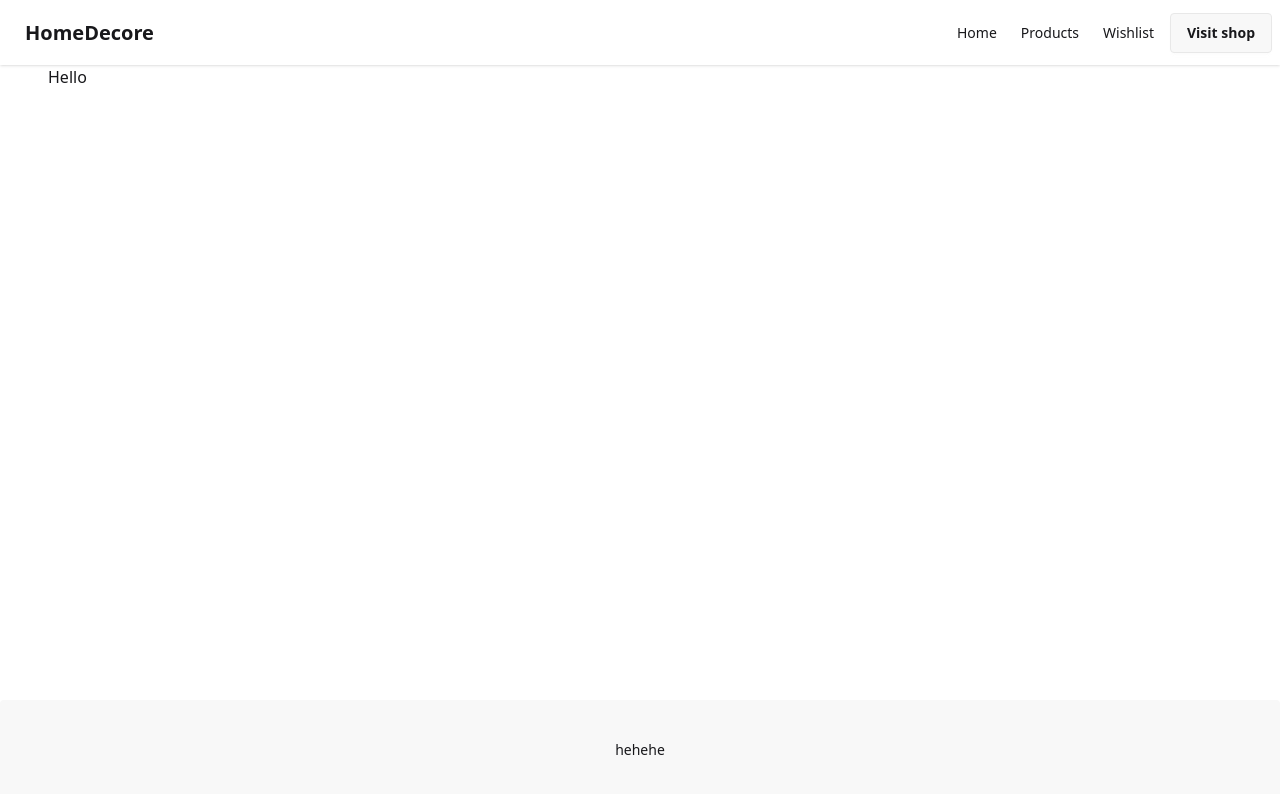
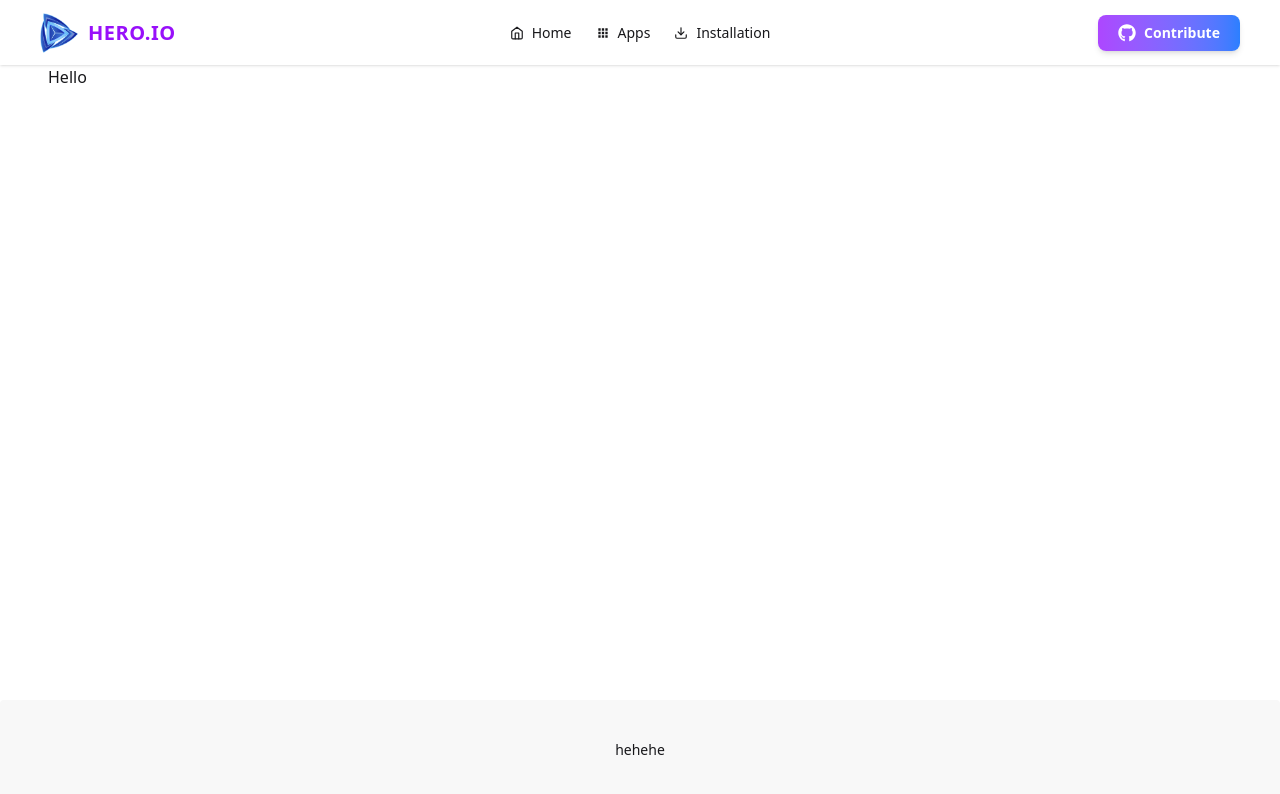
Before and after one commit to habibsunny204/PH-Assignment-08, a React (Vite) app: page / in a window 1280 px wide. Shown: the top 794 px of the page. Built offline with nearby package versions, Linux system fonts and the light colour scheme.

Commit message:
navbar done

```diff
--- a/package.json
+++ b/package.json
@@ -14,6 +14,7 @@
     "axios": "^1.13.2",
     "react": "^19.2.0",
     "react-dom": "^19.2.0",
+    "react-icons": "^5.5.0",
     "react-router": "^7.10.0",
     "tailwindcss": "^4.1.17"
   },
--- a/src/Components/Navbar.jsx
+++ b/src/Components/Navbar.jsx
@@ -1,9 +1,14 @@
 import React from "react";
 import { Link, NavLink } from "react-router";
+import { FiHome } from "react-icons/fi";
+import { MdApps } from "react-icons/md";
+import { LuDownload } from "react-icons/lu";
+import { FaGithub } from "react-icons/fa";
+import logo from "../assets/logo.png";
 
 const Navbar = () => {
   return (
-    <div className="navbar bg-base-100 shadow-sm">
+    <div className="navbar bg-base-100 shadow-sm md:px-5 lg:px-10">
       <div className="navbar-start">
         <div className="dropdown">
           <div tabIndex={0} role="button" className="btn btn-ghost lg:hidden">
@@ -28,36 +33,64 @@ const Navbar = () => {
             className="menu menu-sm dropdown-content bg-base-100 rounded-box z-1 mt-3 w-52 p-2 shadow"
           >
             <li>
-              <NavLink to="/home">Home</NavLink>
+              <NavLink to="/home">
+                <FiHome />
+                <span>Home</span>
+              </NavLink>
             </li>
             <li>
-              <NavLink to="/products">Products</NavLink>
+              <NavLink to="/apps">
+                <MdApps />
+                <span>Apps</span>
+              </NavLink>
             </li>
             <li>
-              <NavLink to="/wishlist">Wishlist</NavLink>
+              <NavLink to="/installedapps">
+                <LuDownload />
+                <span>Installation</span>
+              </NavLink>
             </li>
           </ul>
         </div>
-        <Link to="/home" className="btn btn-ghost text-xl">
-          HomeDecore
+        <Link to="/home" className="flex items-center gap-2">
+          <img src={logo} alt="Hero logo" className="h-10 w-auto" />
+          <span className="text-xl font-semibold tracking-wide text-purple-600">
+            HERO.IO
+          </span>
         </Link>
       </div>
-      <div className="navbar-center"></div>
-      <div className="navbar-end">
+      <div className="navbar-center hidden lg:flex">
         <ul className="menu menu-horizontal px-1 hidden lg:flex">
           <li>
-            <NavLink to="/home">Home</NavLink>
+            <NavLink to="/home">
+              <FiHome />
+              <span>Home</span>
+            </NavLink>
           </li>
           <li>
-            <NavLink to="/products">Products</NavLink>
+            <NavLink to="/apps">
+              <MdApps />
+              <span>Apps</span>
+            </NavLink>
           </li>
           <li>
-            <NavLink to="/wishlist">Wishlist</NavLink>
+            <NavLink to="/installedapps">
+              <LuDownload />
+              <span>Installation</span>
+            </NavLink>
           </li>
         </ul>
-        <NavLink to="/products" className="btn">
-          Visit shop
-        </NavLink>
+      </div>
+      <div className="navbar-end">
+        <a
+          href="https://github.com/habibsunny204"
+          className="hidden sm:inline-flex items-center gap-2 rounded-lg px-5 py-2 text-sm font-semibold text-white
+                    bg-linear-to-r from-purple-500 to-blue-500 shadow-md hover:shadow-lg
+                    active:scale-95 transition-transform"
+        >
+          <FaGithub className="text-lg" />
+          <span>Contribute</span>
+        </a>
       </div>
     </div>
   );
```
Also changed, not shown: 1 other file (tests, documents, lock files or other folders).
